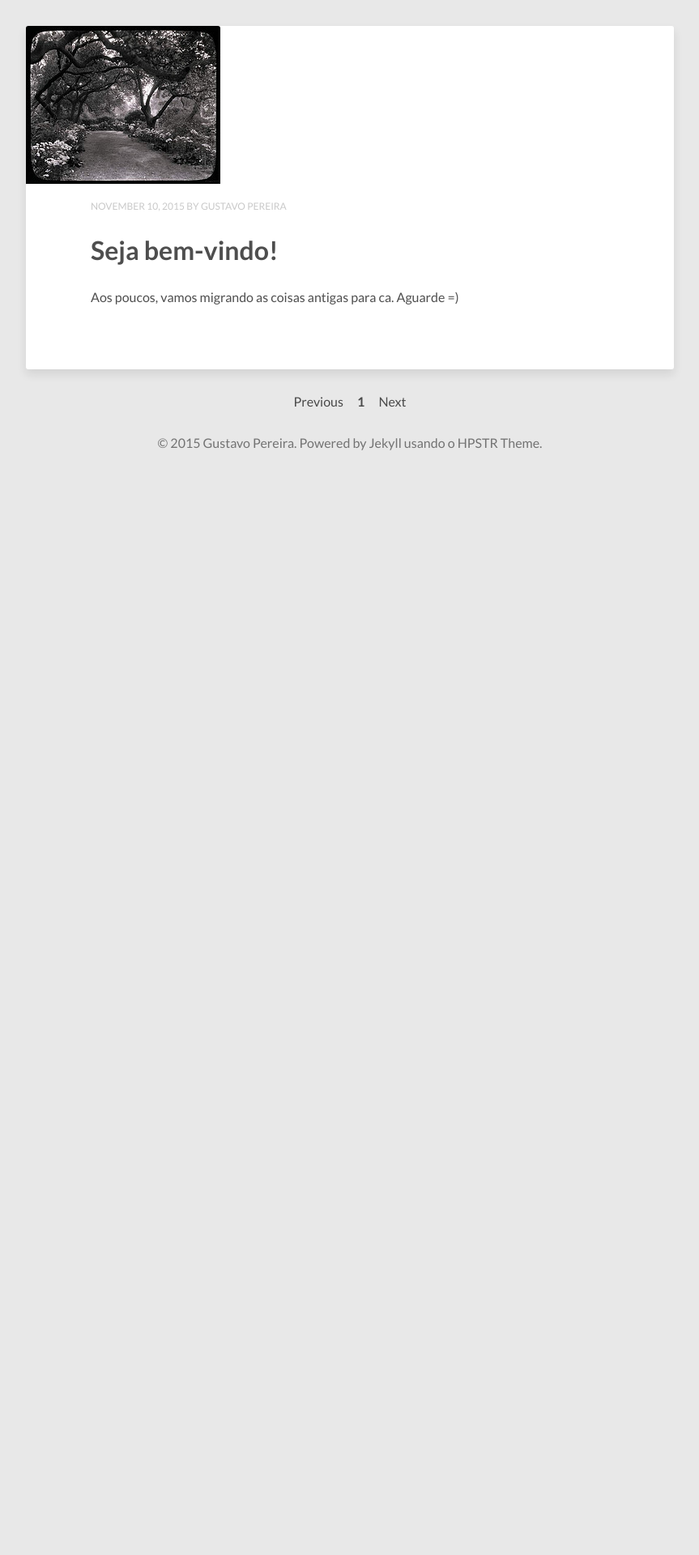
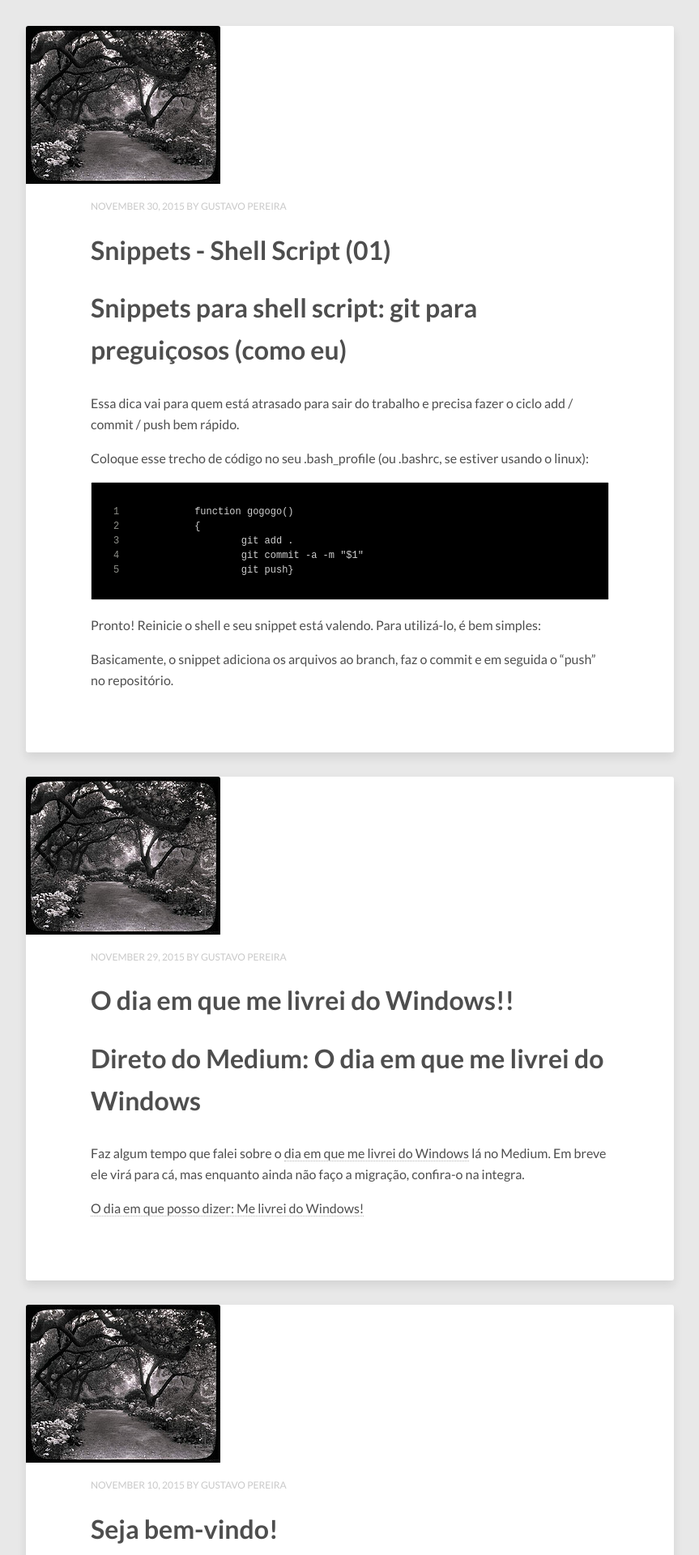
Before and after one commit to gustavoper/gustavop.com.br, a Jekyll site: the page built from index.html, in a window 1280 px wide. Shown: the part 418-2338 px from the top of the page at 81% size, without its empty margins (208-1071 px from the left). Built offline with Jekyll 4.4.1, drawn with Linux system fonts in a browser that asks for light colours; nearby versions of some CDN libraries; the list of posts is cut into pages by our own code; before the commit the page ends 1006 px from its top, so only the background shows below that.

Commit message:
Work in progress

```diff
--- a/_config.yml
+++ b/_config.yml
@@ -5,12 +5,12 @@ reading_time:     false
 words_per_minute: 200
 # Your site's domain goes here (eg: //mmistakes.github.io, http://mademistakes.com, etc)
 # When testing locally leave blank or use http://localhost:4000
-url: http://gustavop.com.br
+url: http://localhost:4000
 
 # Owner/author information
 owner:
   name:           Gustavo Pereira
-  avatar:         avatar.jpg
+  avatar:         profilepc.jpg
   bio:            "Software Development, DevOps, games and other stuff"
   email:          gustavoper@gmail.com
   # Social networking links used in footer. Update and remove as you like.
--- /dev/null
+++ b/_posts/2015-11-29-o-dia-em-que-me-livrei-do-windows.md
@@ -0,0 +1,19 @@
+---
+layout: post
+title: O dia em que me livrei do Windows!!
+description: ""
+modified: 2015-11-29
+tags: [posts, medium, windows, linux]
+image:
+  feature: 3953273590_704e3899d5_m.jpg
+  credit: Google
+  creditlink: http://www.google.com.br
+---
+
+Direto do Medium: O dia em que me livrei do Windows
+===
+
+Faz algum tempo que falei sobre o [dia em que me livrei do Windows](https://medium.com/@gustavoper/o-dia-em-que-posso-dizer-me-livrei-do-windows-335a9144c061#.ibh7hbevt) lá no Medium. Em breve ele virá para cá, mas enquanto ainda não faço a migração, confira-o na integra.
+
+
+[O dia em que posso dizer: Me livrei do Windows!](https://medium.com/@gustavoper/o-dia-em-que-posso-dizer-me-livrei-do-windows-335a9144c061#.ibh7hbevt)
--- /dev/null
+++ b/_posts/2015-11-30-snippets-shell-script-01.md
@@ -0,0 +1,33 @@
+---
+layout: post
+title: Snippets - Shell Script (01)
+description: ""
+modified: 2015-11-30
+tags: [linux, osx, git, push, shell]
+image:
+  feature: 3953273590_704e3899d5_m.jpg
+  credit: Google
+  creditlink: http://www.google.com.br
+---
+
+Snippets para shell script: git para preguiçosos (como eu)
+===
+
+
+Essa dica vai para quem está atrasado para sair do trabalho e precisa fazer o ciclo add / commit / push bem rápido.
+
+Coloque esse trecho de código no seu .bash_profile (ou .bashrc, se estiver usando o linux):
+
+
+    function gogogo()
+    {
+    	git add .
+    	git commit -a -m "$1"
+    	git push}
+
+
+Pronto! Reinicie o shell e seu snippet está valendo. Para utilizá-lo, é bem simples:
+
+
+
+Basicamente, o snippet adiciona os arquivos ao branch, faz o commit e em seguida o "push" no repositório.
--- a/_sass/_pygments.scss
+++ b/_sass/_pygments.scss
@@ -1,4 +1,4 @@
-.highlight {
+.highlighter-rouge {
 	margin-bottom: 1.5em;
 	@include font(12);
 	color: #d0d0d0;
@@ -9,6 +9,7 @@
 		position: relative;
 		margin: 0;
 		padding: 1em;
+		background-color: #000000;
 	}
 	.lineno { padding-right: 24px; color: #8f908a;}
 	.hll { background-color: #49483e }
--- a/about/index.md
+++ b/about/index.md
@@ -4,3 +4,20 @@ title: Sobre
 comments: false
 modified: 2015-11-10
 ---
+
+Bom, o que dizer sobre?
+
+Este é meu blog pessoal, onde escrevo de tudo um pouco: games, linux, PHP, Teologia e afins. Não se assuste, parece tanta coisa mas é tudo muito organizado =)
+
+
+Agora, sobre o Gustavo:
+
+Sou apaixonado por tecnologia desde pequeno (pequeno mesmo!) e trabalho na área de Tecnologia da Informação há algum tempo: pessoalmente não sei direito a data, mas é algo entre 2004 e 2005.
+
+*Porque eu não sei direito a data?*
+
+Porque eu sou daquela teoria do Confúcio:
+
+**Escolhe um trabalho de que gostes, e não terás que trabalhar nem um dia na tua vida.**
+
+Sem clichê nem nada, é assim mesmo. Gosto demais do que faço e faço porque gosto.
```
Also changed, not shown: images/profilepc.jpg (added).
